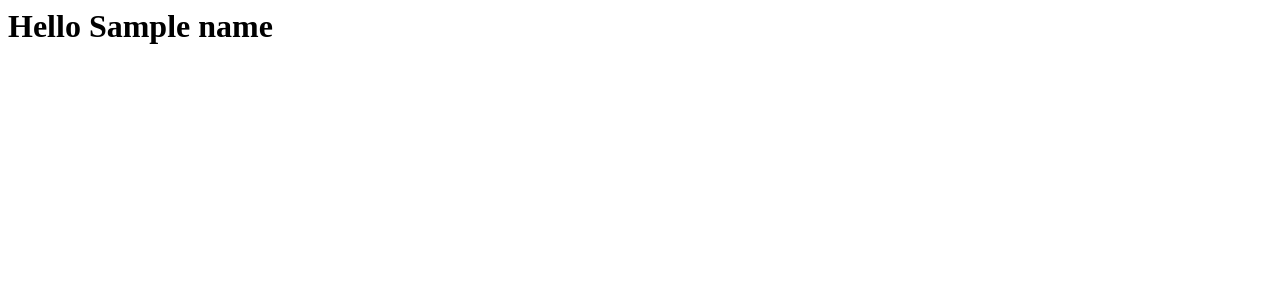
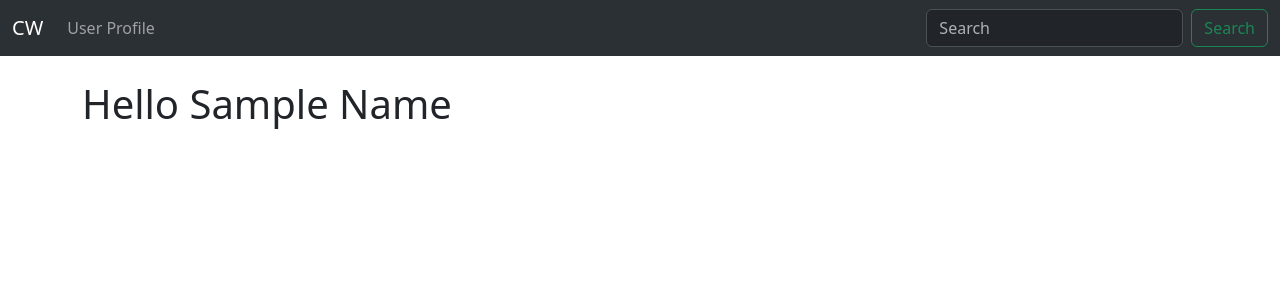
Before and after one commit to CPWu/chunwu.dev, a Flask app: template templates/user.html in a window 1280 px wide. Shown: the top 300 px of the page. Run offline with Flask 3, Linux system fonts and the light colour scheme; the template is opened without the code that fills it: most values are stand-ins (such as "Sample title", 1, 10 or a date in 2020).

Commit message:
Added a NavBar.

```diff
--- a/templates/404.html
+++ b/templates/404.html
@@ -1,5 +1,8 @@
+{% extends 'base.html' %}
+{% block content %}
 <br />
 <center>
     <h1>404 Error</h1>
     <p>Page Not Found - Try Again</p>
 </center>
+{% endblock %}
--- a/templates/500.html
+++ b/templates/500.html
@@ -1,5 +1,8 @@
+{% extends 'base.html' %}
+{% block content %}
 <br />
 <center>
     <h1>500 Internal Server Error</h1>
     <p>Try Again...</p>
 </center>
+{% endblock %}
--- /dev/null
+++ b/templates/base.html
@@ -0,0 +1,26 @@
+<!doctype html>
+<html lang="en">
+
+<head>
+    <meta charset="utf-8">
+    <meta name="viewport" content="width=device-width, initial-scale=1">
+    <title>Chun Wu</title>
+    <link href="https://cdn.jsdelivr.net/npm/bootstrap@5.3.3/dist/css/bootstrap.min.css" rel="stylesheet"
+        integrity="sha384-QWTKZyjpPEjISv5WaRU9OFeRpok6YctnYmDr5pNlyT2bRjXh0JMhjY6hW+ALEwIH" crossorigin="anonymous">
+</head>
+
+<body>
+    {% include 'navbar.html' %}
+    <br />
+    <div class="container">
+        {% block content %}
+
+        {% endblock %}
+    </div>
+
+    <script src="https://cdn.jsdelivr.net/npm/bootstrap@5.3.3/dist/js/bootstrap.bundle.min.js"
+        integrity="sha384-YvpcrYf0tY3lHB60NNkmXc5s9fDVZLESaAA55NDzOxhy9GkcIdslK1eN7N6jIeHz"
+        crossorigin="anonymous"></script>
+</body>
+
+</html>
--- a/templates/index.html
+++ b/templates/index.html
@@ -1,5 +1,8 @@
+{% extends 'base.html' %}
+{% block content %}
 <h1>Hello World</h1>
 
 <p>This is my first webpage!</p>
 
 <p>My last name is {{ last_name|capitalize }}</p>
+{% endblock %}
--- /dev/null
+++ b/templates/navbar.html
@@ -0,0 +1,20 @@
+<nav class="navbar navbar-expand-lg bg-body-tertiary" data-bs-theme="dark">
+    <div class="container-fluid">
+        <a class="navbar-brand" href="{{ url_for('main') }}">CW</a>
+        <button class="navbar-toggler" type="button" data-bs-toggle="collapse" data-bs-target="#navbarSupportedContent"
+            aria-controls="navbarSupportedContent" aria-expanded="false" aria-label="Toggle navigation">
+            <span class="navbar-toggler-icon"></span>
+        </button>
+        <div class="collapse navbar-collapse" id="navbarSupportedContent">
+            <ul class="navbar-nav me-auto mb-2 mb-lg-0">
+                <li class="nav-item">
+                    <a class="nav-link" href="{{ url_for('user',name='Chun') }}">User Profile</a>
+                </li>
+            </ul>
+            <form class="d-flex" role="search">
+                <input class="form-control me-2" type="search" placeholder="Search" aria-label="Search">
+                <button class="btn btn-outline-success" type="submit">Search</button>
+            </form>
+        </div>
+    </div>
+</nav>
--- a/templates/user.html
+++ b/templates/user.html
@@ -1 +1,4 @@
-<h1>Hello {{ name|capitalize }}</h1>
+{% extends 'base.html' %}
+{% block content %}
+<h1>Hello {{ name|title }}</h1>
+{% endblock %}
```
